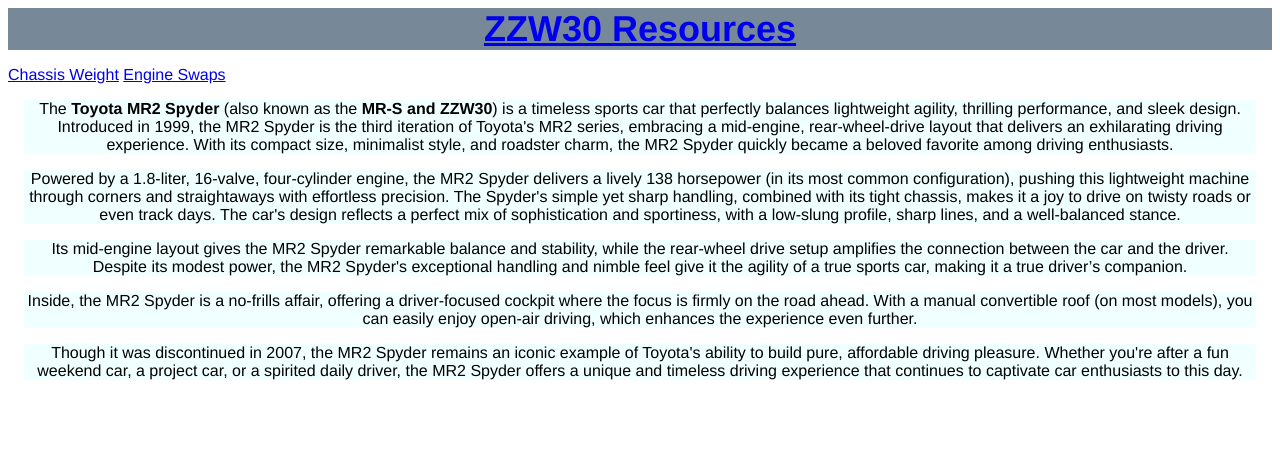
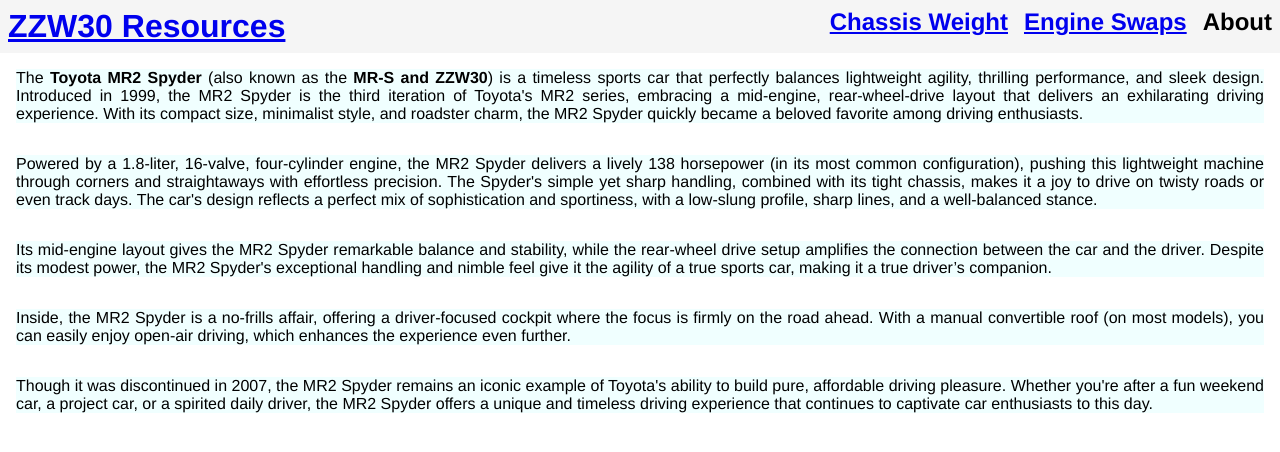
Before and after one commit to sterlinm96/zzw30-resources, a plain HTML site: page index.html in a window 1280 px wide. Drawn offline with Linux system fonts and the light colour scheme.

Commit message:
Transition to Flexbox for formatting, add MR-S Description
After learning about and how to use Flexbox, I've added some early
prototyping of a new page format. Took the opportunity to add a description
in the homepage as well.

```diff
--- a/index.html
+++ b/index.html
@@ -2,12 +2,21 @@
 <html lang="en">
 <head>
     <meta charset="UTF-8">
-    <title>Homepage</title>
+    <title>ZZW30 - Homepage</title>
     <link rel="stylesheet" href="style.css">
 </head>
 <body>
-    <div class="header"><a href="./index.html"> ZZW30 Resources</a></div>
-    <p><a href="rsrcs/weights.html">Chassis Weight</a> <a href="rsrcs/engineswaps.html">Engine Swaps</a></p>
+    <div class="header-container">
+        <div class="header">
+            <div class="home"><a href="./index.html"> ZZW30 Resources</a></div>
+            <div class="navigate">
+                <div class="link"><a href="rsrcs/weights.html">Chassis Weight</a></div>
+                <div class="link"><a href="rsrcs/engineswaps.html">Engine Swaps</a></div>
+                <div class="link">About</div>
+            </div>
+        </div>
+    </div>
+    <div class="page-content">
         <p class="description">
             The <strong>Toyota MR2 Spyder</strong> (also known as the <strong>MR-S and ZZW30</strong>) is a timeless sports car that perfectly balances lightweight agility,
             thrilling performance, and sleek design. Introduced in 1999, the MR2 Spyder is the third iteration of Toyota's MR2 series,
@@ -37,5 +46,6 @@
             affordable driving pleasure. Whether you're after a fun weekend car, a project car, or a spirited daily driver,
             the MR2 Spyder offers a unique and timeless driving experience that continues to captivate car enthusiasts to this day.
         </p>
+    </div>
 </body>
 </html>
--- a/style.css
+++ b/style.css
@@ -1,24 +1,50 @@
 *{
     font-family: Helvetica, Verdana, sans-serif;
-    box-sizing: border-box;
+    margin: 0;
+    padding: 0;
 }
 
-.header {
-    text-align: center;
-    background-color: lightslategrey;
-    font-size: 36px;
-    font-weight: 800;
+.header-container{
+    /* border: 2px solid green; */
+    display: flex;
+    justify-content: center;
+    background-color: whitesmoke;
+    padding: 8px;
+    flex: auto;
 }
 
-.sub {
-    background-color: white;
-    text-align: left;
-    font-size: 28px;
+ .header{
+    /* border: 2px solid red; */
+    display: flex;
+    flex: 1;
+    justify-content: space-between;
+    color: black;
+    font-size: 32px;
+    font-weight: 700;
+    flex-wrap: wrap;
 }
 
+.navigate{
+    /* border: 2px solid blue; */
+    display: flex;
+    gap: 16px;
+    justify-content: flex-end;
+}
+
+.link{
+    font-size: 24px;
+
+}
+
+.page-content{
+    display: flex;
+    align-items: stretch;
+    flex-direction: column;
+    flex: auto;
+}
 .description{
     background-color: azure;
-    text-align: center;
+    text-align: justify;
     margin: 16px;
     padding: 16px auto;
 
```
Also changed, not shown: rsrcs/engineswaps.html (+10 -1 lines), rsrcs/weights.html (+10 -1 lines). Lines whose indentation alone changed are shown as unchanged.
